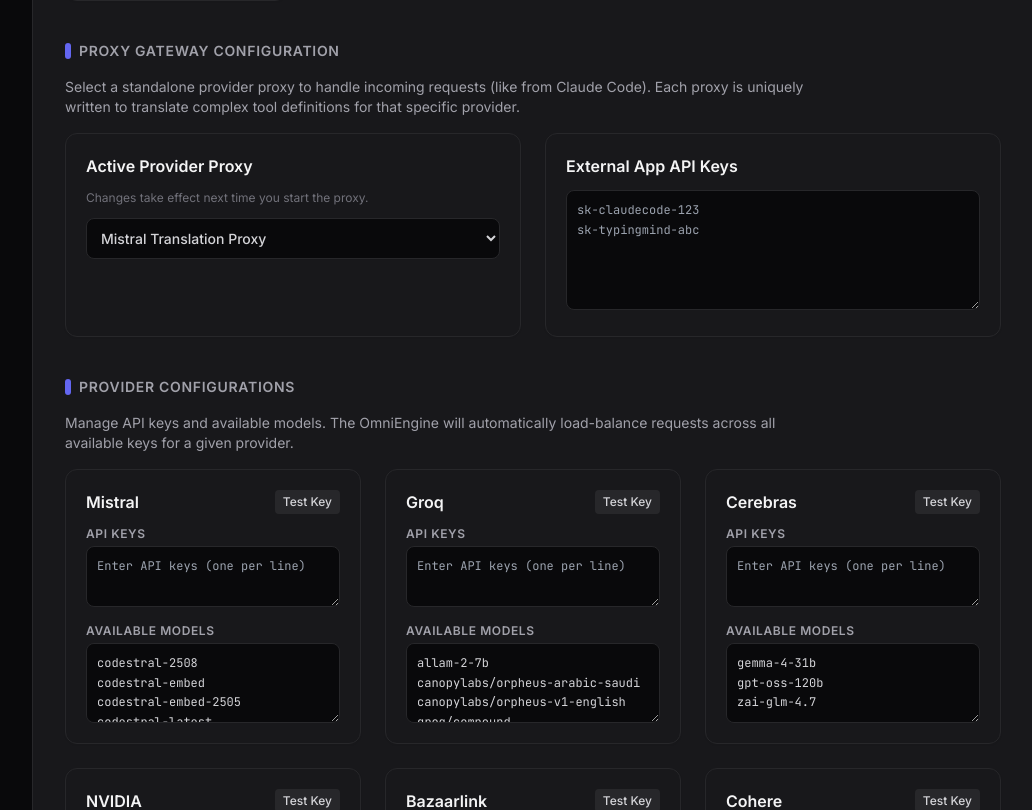
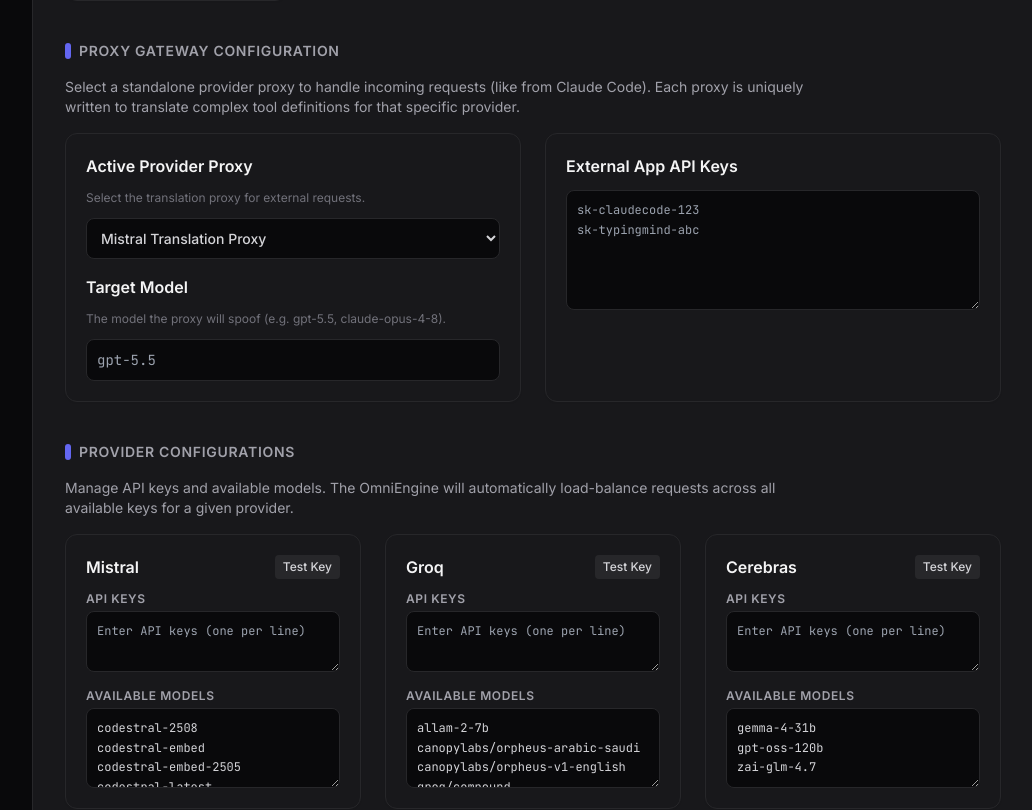
Before and after one commit to err0rgod/divine, a FastAPI app: page /dashboard in a window 1280 px wide. Shown: the part 1186-1996 px from the top of the page, without its empty margins (247-1279 px from the left). Run offline with FastAPI, Linux system fonts and the light colour scheme; data that the repository does not hold is empty; some libraries are stand-ins or nearby versions.

Commit message:
feat(ui): add Target Model text input to web dashboard

```diff
--- a/frontend/templates/dashboard.html
+++ b/frontend/templates/dashboard.html
@@ -139,12 +139,16 @@
                 <div class="grid grid-cols-1 md:grid-cols-2 gap-6">
                     <div class="bg-white dark:bg-zinc-900 border border-zinc-200 dark:border-zinc-800 rounded-xl p-5 shadow-sm focus-within:ring-2 focus-within:ring-indigo-500/50 transition-shadow">
                         <h3 class="font-semibold text-zinc-900 dark:text-zinc-100 mb-3">Active Provider Proxy</h3>
-                        <p class="text-xs text-zinc-500 mb-3">Changes take effect next time you start the proxy.</p>
-                        <select id="active-proxy" class="w-full bg-zinc-50 dark:bg-zinc-950 border border-zinc-200 dark:border-zinc-800 rounded-lg p-2.5 text-sm font-medium text-zinc-700 dark:text-zinc-300 outline-none focus:ring-2 focus:ring-indigo-500/50 transition-shadow cursor-pointer">
+                        <p class="text-xs text-zinc-500 mb-3">Select the translation proxy for external requests.</p>
+                        <select id="active-proxy" class="w-full bg-zinc-50 dark:bg-zinc-950 border border-zinc-200 dark:border-zinc-800 rounded-lg p-2.5 text-sm font-medium text-zinc-700 dark:text-zinc-300 outline-none focus:ring-2 focus:ring-indigo-500/50 transition-shadow cursor-pointer mb-4">
                             <option value="Mistral">Mistral Translation Proxy</option>
                             <option value="AgentRouter">AgentRouter Translation Proxy</option>
                             <option value="ForgeAI">Forge AI Translation Proxy</option>
                         </select>
+
+                        <h3 class="font-semibold text-zinc-900 dark:text-zinc-100 mb-3">Target Model</h3>
+                        <p class="text-xs text-zinc-500 mb-3">The model the proxy will spoof (e.g. gpt-5.5, claude-opus-4-8).</p>
+                        <input type="text" id="target-model" class="w-full bg-zinc-50 dark:bg-zinc-950 border border-zinc-200 dark:border-zinc-800 rounded-lg p-2.5 text-sm font-mono text-zinc-700 dark:text-zinc-300 outline-none focus:ring-2 focus:ring-indigo-500/50 transition-shadow" placeholder="gpt-5.5">
                     </div>
                     <div class="bg-white dark:bg-zinc-900 border border-zinc-200 dark:border-zinc-800 rounded-xl p-5 shadow-sm focus-within:ring-2 focus-within:ring-indigo-500/50 transition-shadow">
                         <h3 class="font-semibold text-zinc-900 dark:text-zinc-100 mb-3">External App API Keys</h3>
@@ -296,10 +300,14 @@
             .then(res => res.json())
             .then(data => {
                 const activeProxySelect = document.getElementById('active-proxy');
+                const targetModelInput = document.getElementById('target-model');
                 const keysTa = document.getElementById('proxy-keys');
 
                 if (data.active) {
                     activeProxySelect.value = data.active;
+                }
+                if (data.target_model) {
+                    targetModelInput.value = data.target_model;
                 }
 
                 if (data.keys && Array.isArray(data.keys)) {
@@ -434,9 +442,10 @@
             });
 
             // Parse Proxy Config
-            const proxyConfig = { active: "Mistral", keys: [] };
+            const proxyConfig = { active: "Mistral", target_model: "", keys: [] };
 
             proxyConfig.active = document.getElementById('active-proxy').value;
+            proxyConfig.target_model = document.getElementById('target-model').value.trim();
 
             document.getElementById('proxy-keys').value.split('\n').forEach(line => {
                 const key = line.trim();
```
